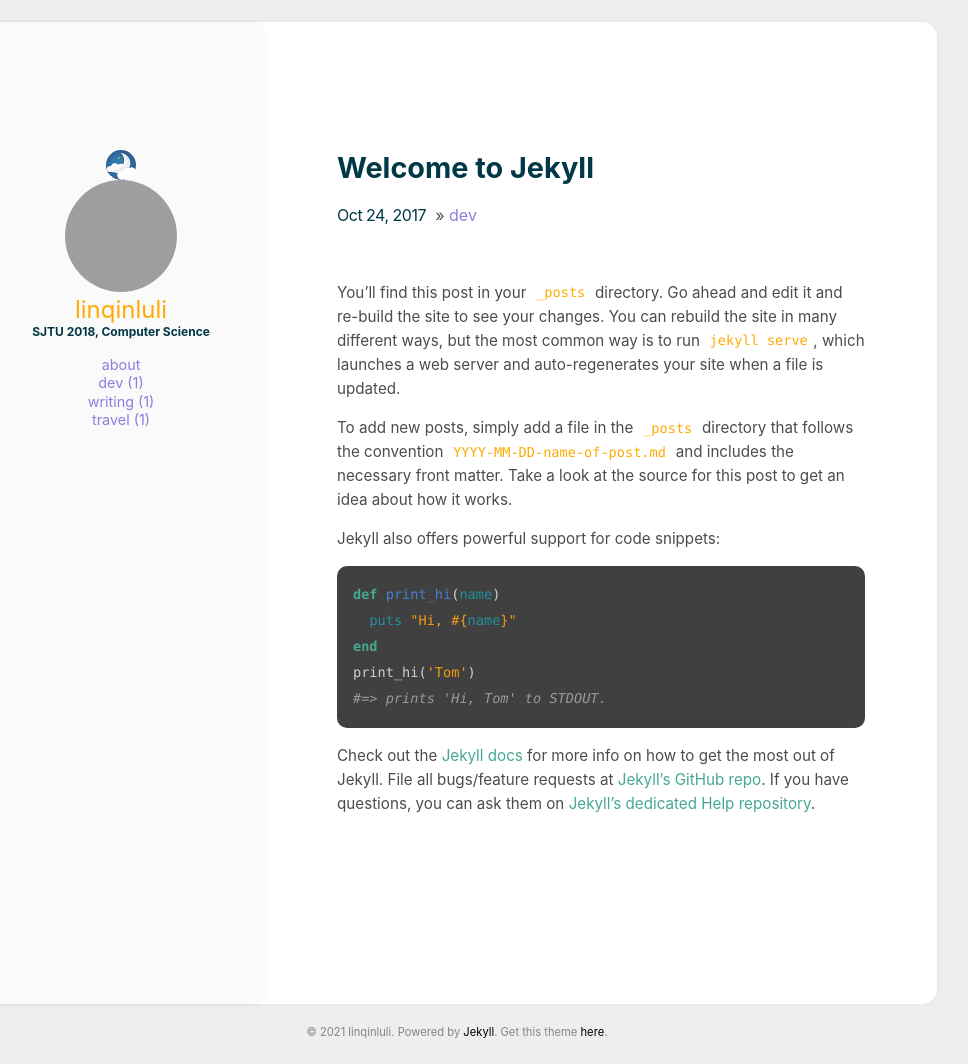
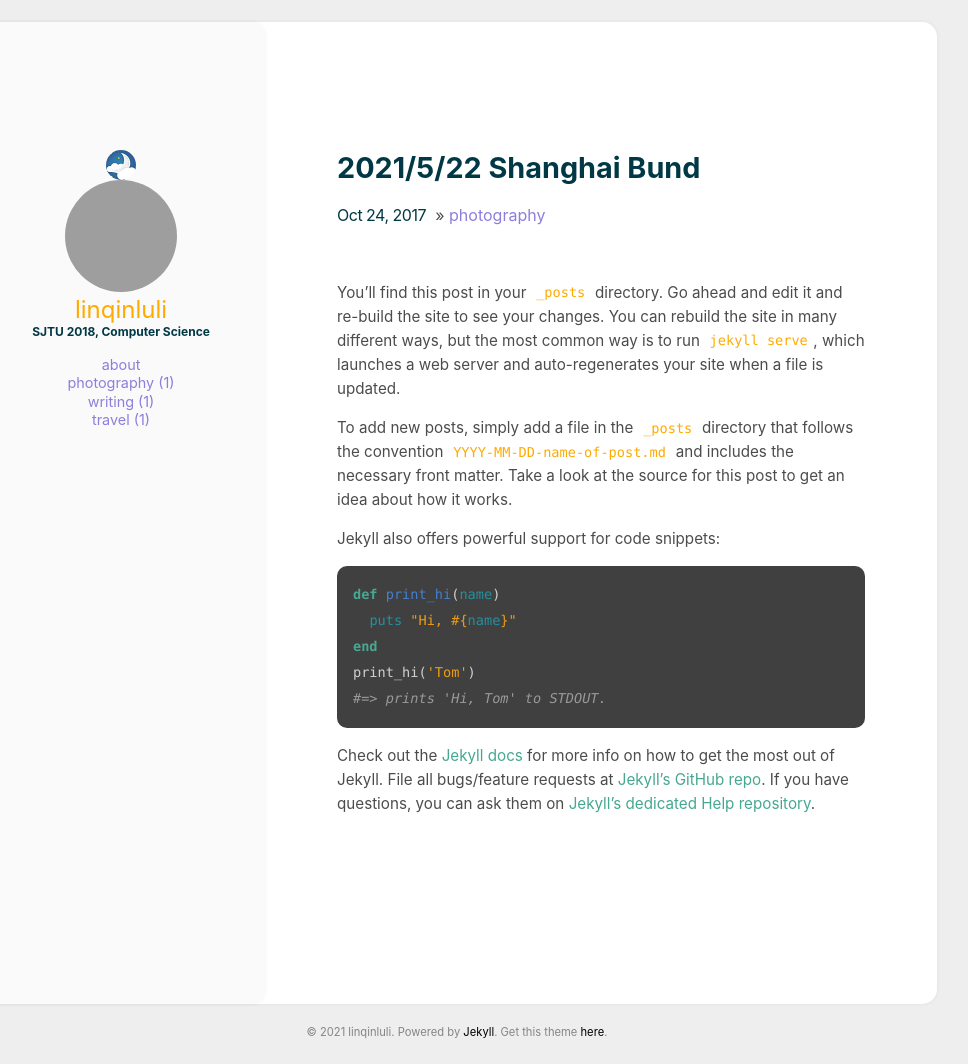
Before and after one commit to linqinluli/linqinluli.github.io, a Jekyll site: the page built from _posts/2017-10-24-welcome.md, in a window 1280 px wide. Shown: the whole page, without its empty margins (183-1151 px from the left). Built offline with Jekyll 4.4.1, drawn with Linux system fonts in a browser that asks for light colours; grey boxes are pictures that could not be loaded.

Commit message:
first post

```diff
--- a/_config.yml
+++ b/_config.yml
@@ -22,7 +22,7 @@ user:
   pic: /assets/img/yhz.JPG
   picAlt: "catbook"
   job: SJTU 2018, Computer Science
-  aboutme: Photography # comment this out if you don't need the 'about' page.
+  aboutme: true # comment this out if you don't need the 'about' page.
 
 exclude:
   - README.md
--- a/_posts/2017-10-24-welcome.md
+++ b/_posts/2017-10-24-welcome.md
@@ -1,6 +1,6 @@
 ---
-title: Welcome to Jekyll
-categories: [dev]
+title: 2021/5/22 Shanghai Bund
+categories: [photography]
 comments: true
 ---
 
--- a/categories/dev.html
+++ /dev/null
@@ -1,6 +0,0 @@
----
-layout: page
-type: dev
----
-
-{% include archive.html %}
```
